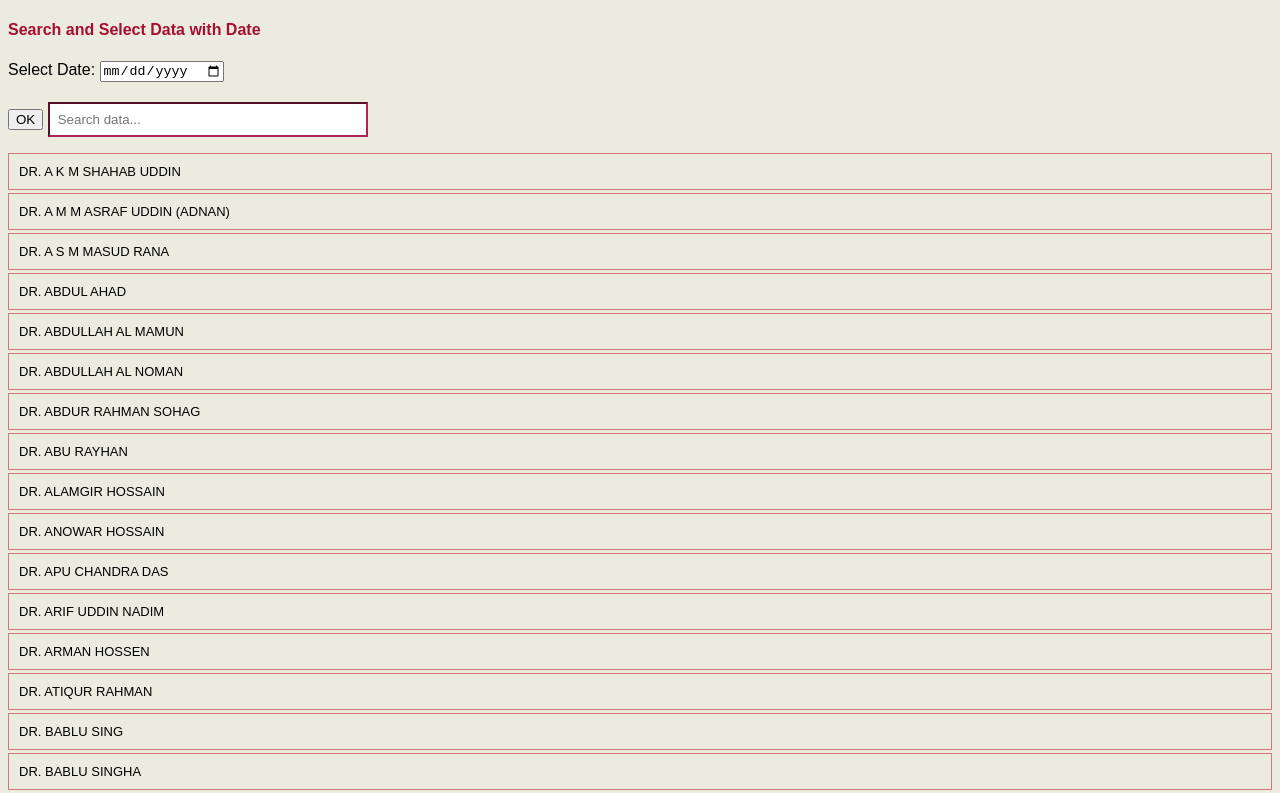
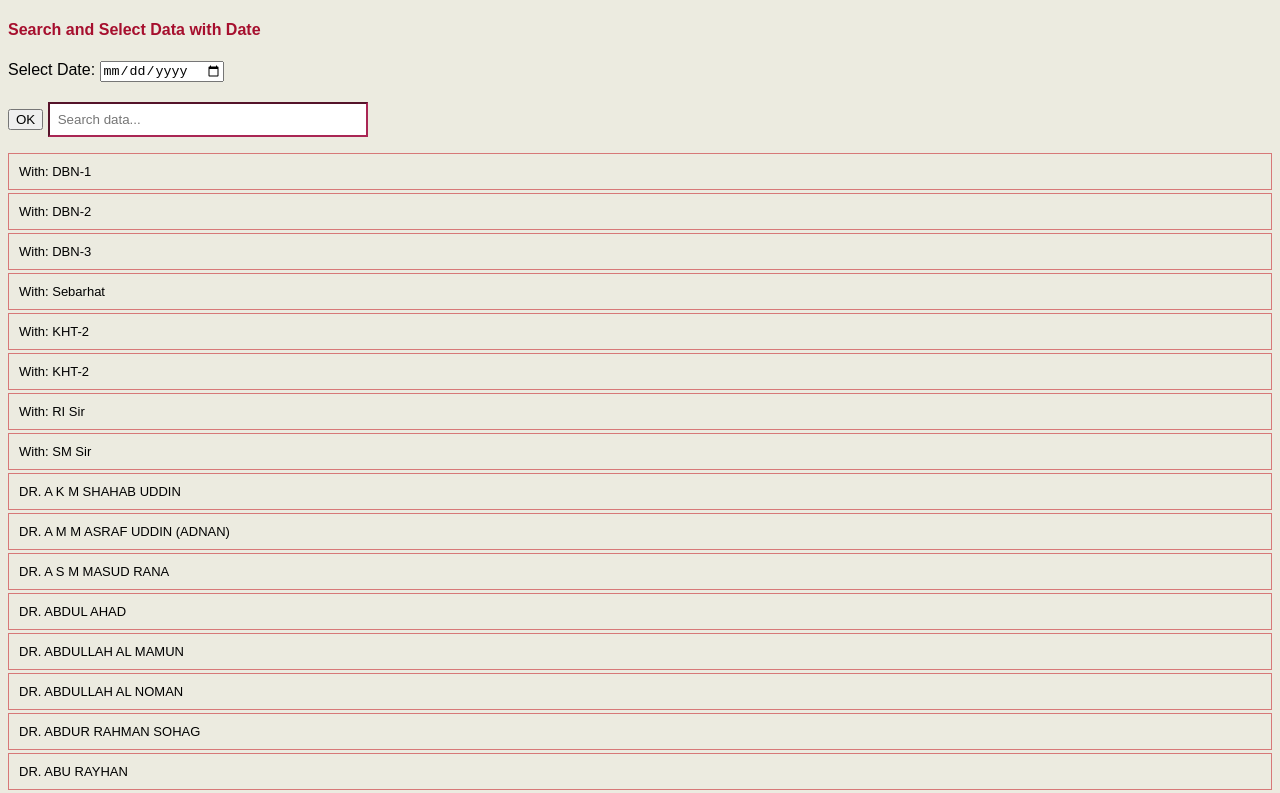
Before and after one commit to Nurullah295/search_and_select_data, a plain HTML site: page index.html in a window 1280 px wide. Shown: the top 793 px of the page. Drawn offline with Linux system fonts and the light colour scheme.

Commit message:
index.html

```diff
--- a/index.html
+++ b/index.html
@@ -62,6 +62,15 @@
 
 <!-- Data List -->
 <ul id="dataList" style="font-size: small;">
+
+<li>	With: DBN-1	</li>
+<li>	With: DBN-2	</li>
+<li>	With: DBN-3	</li>
+<li>	With: Sebarhat	</li>
+<li>	With: KHT-2	</li>
+<li>	With: KHT-2	</li>
+<li>	With: RI Sir	</li>
+<li>	With: SM Sir	</li>
 <li>	DR. A K M SHAHAB UDDIN	</li>
 <li>	DR. A M M ASRAF UDDIN (ADNAN)	</li>
 <li>	DR. A S M MASUD RANA	</li>
```
